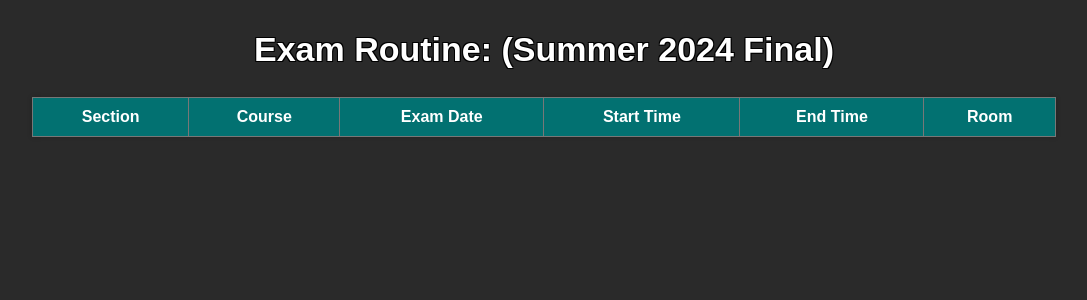
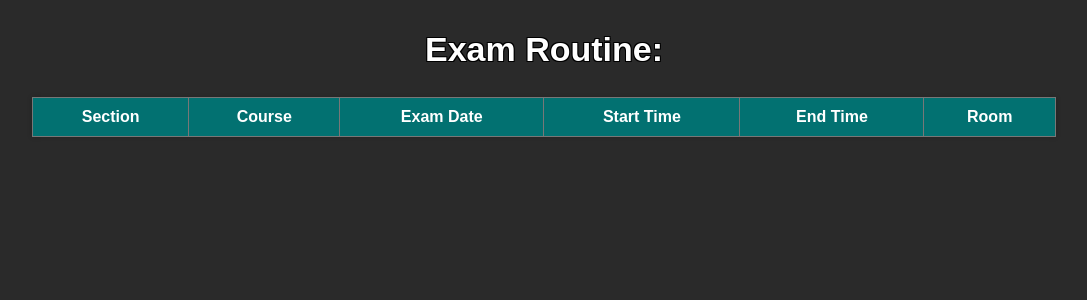
Before and after one commit to Sabbirba10/buexampy, a Django app: template exam_schedule/templates/download_timetable.html in a window 1280 px wide. Shown: the top 300 px of the page, without its empty margins (96-1183 px from the left). Run offline with Django 4.2, Linux system fonts and the light colour scheme; the template is opened without the code that fills it, so the values that code supplies are empty.

Commit message:
Update download_timetable.html

```diff
--- a/exam_schedule/templates/download_timetable.html
+++ b/exam_schedule/templates/download_timetable.html
@@ -1,7 +1,7 @@
 <!DOCTYPE html>
 <html>
 <head>
-    <title>Exam Schedule</title>
+    <title>BRACU Exam Schedule</title>
     <style>
         body {
             font-family: Arial, sans-serif;
@@ -165,7 +165,7 @@
 </head>
 <body>
 
-    <h2>Exam Routine: (Summer 2024 Final)</h2>
+    <h2>Exam Routine: </h2>
     <table border="1">
         <tr>
             <th>Section</th>
```
